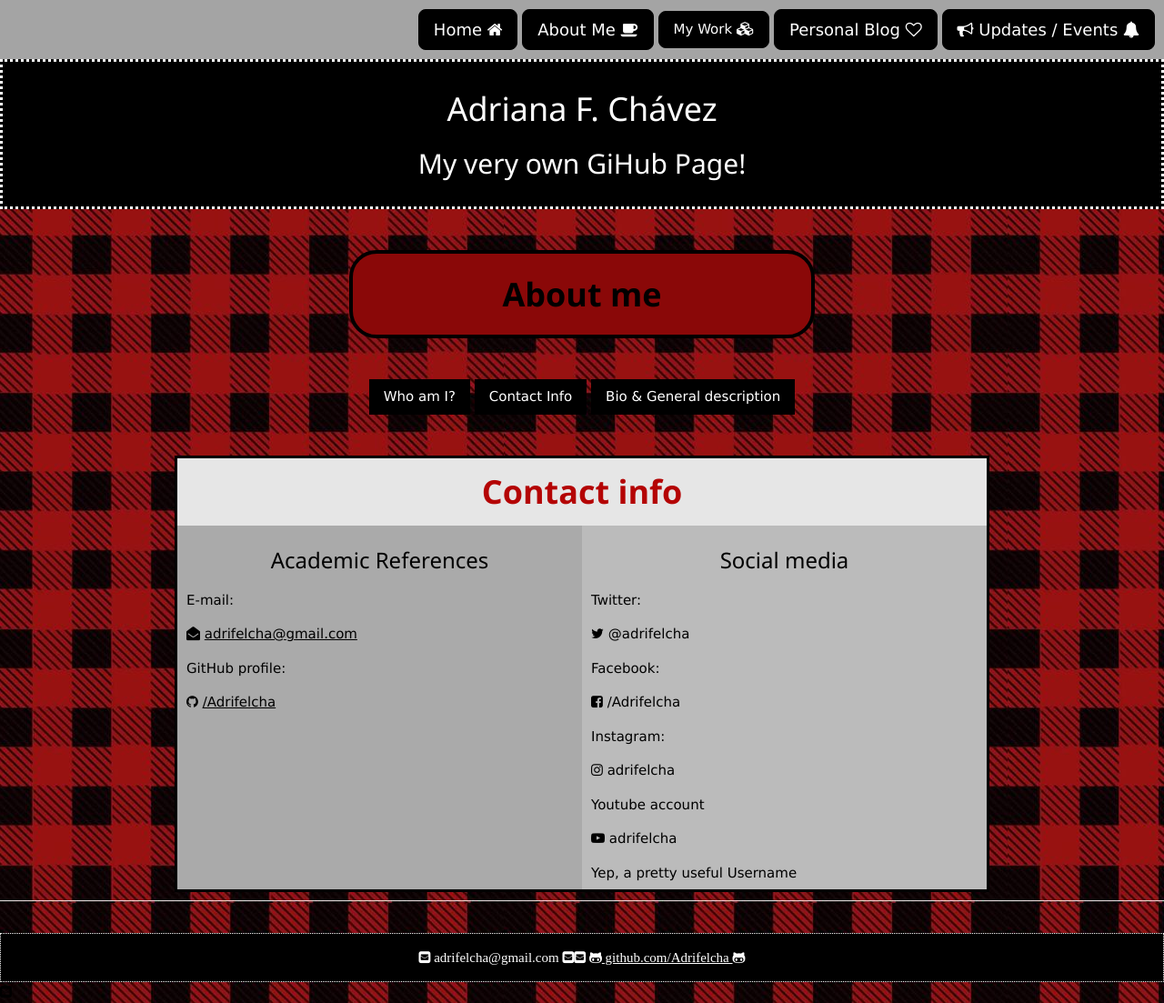
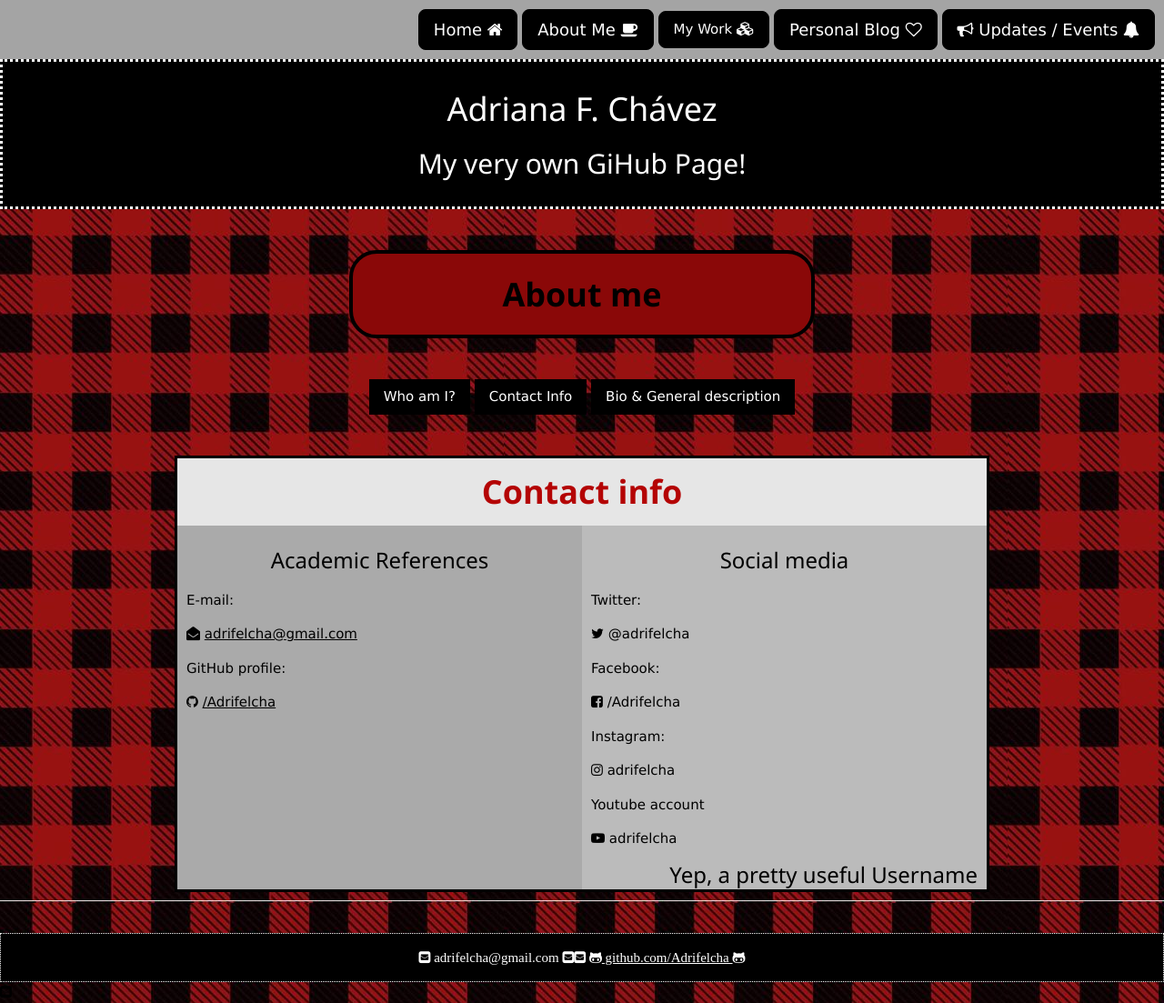
Before and after one commit to Adrifelcha/Adrifelcha-github.io, a Jekyll site: the page built from about/contact.html, in a window 1280 px wide. Shown: the whole page at 91% size. Built offline with Jekyll 4.4.1, drawn with Linux system fonts in a browser that asks for light colours.

Commit message:
Update contact.html

```diff
--- a/about/contact.html
+++ b/about/contact.html
@@ -42,7 +42,7 @@ title: About me
 				<p>Youtube account</p>
 				<i class="fa fa-youtube-play" aria-hidden="true"></i> adrifelcha
 
-				<right><p>Yep, a pretty useful Username</p></right>
+				<h3 style="text-align:right;">Yep, a pretty useful Username</h3>
   			</div>
 		</div>
 
```
